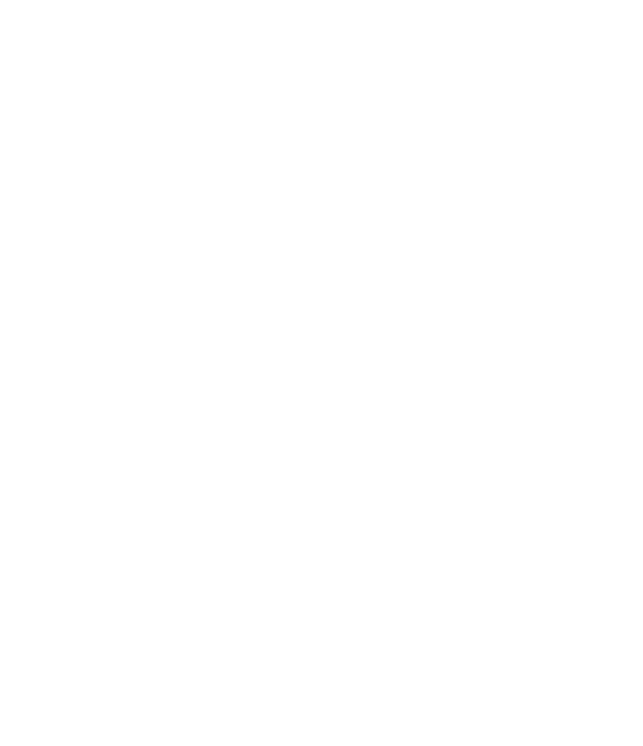
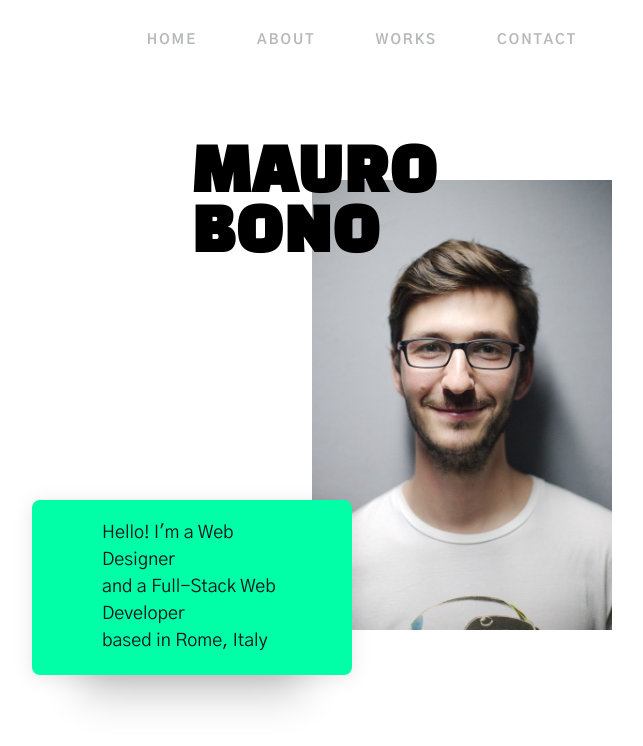
Before and after one commit to uptheirons78/mauro, a website: page index.html in a window 1280 px wide. Shown: the whole page, without its empty margins (278-921 px from the left). Drawn offline with Linux system fonts and the light colour scheme.

Commit message:
desktop header and home container done

```diff
--- a/index.html
+++ b/index.html
@@ -9,7 +9,35 @@
     <link rel="stylesheet" href="./dist/css/style.min.css" />
   </head>
   <body>
+    <div class="wrapper">
+      <div class="header">
+        <ul class="header-list">
+          <li class="header-list__item"><a class="header-list__link" href="/index.html">Home</a></li>
+          <li class="header-list__item"><a class="header-list__link" href="/about.html">About</a></li>
+          <li class="header-list__item"><a class="header-list__link" href="/works.html">Works</a></li>
+          <li class="header-list__item"><a class="header-list__link" href="/contact.html">Contact</a></li>
+        </ul>
+      </div>
+      <section class="container">
+        <h1 class="container__title">
+          Mauro
+          <br>
+          Bono
+        </h1>
+        <div class="container__img-container">
 
+        </div>
+        <div class="container__text-container">
+          <p class="paragraph">
+            Hello! I'm a Web Designer
+            <br>
+            and a Full-Stack Web Developer
+            <br>
+            based in Rome, Italy
+          </p>
+        </div>
+      </section>
+    </div>
     <script src="./dist/js/script.min.js"></script>
   </body>
 </html>
--- /dev/null
+++ b/src/scss/_header.scss
@@ -0,0 +1,37 @@
+.header {
+  display: flex;
+  align-items: center;
+  justify-content: center;
+
+
+  &-list {
+    display: flex;
+    justify-content: center;
+    align-items: center;
+
+    list-style: none;
+
+    &__item {
+      padding: 0 2rem;
+    }
+
+    &__link:link, &__link:visited {
+      text-decoration: none;
+      font-family: $font-secondary;
+      font-size: 1.4rem;
+      font-weight: 700;
+      color: rgba($color-dark, .3);
+      text-transform: uppercase;
+      letter-spacing: 2px;
+      padding: 0.6rem 1rem 0.2rem 1rem;
+      box-shadow: 0px 0px 0px 0px #00FFA7 inset;
+      transition: box-shadow 250ms ease-in-out, color 250ms ease-in-out, -webkit-box-shadow 250ms ease-in-out;
+    }
+
+    &__link:hover, &__link:active {
+      box-shadow: 0px -30px 0px 0px #00FFA7 inset;
+      color: rgba($color-dark, .8);
+    }
+  }
+
+}
--- /dev/null
+++ b/src/scss/_home.scss
@@ -0,0 +1,53 @@
+.container {
+  display: grid;
+  grid-template-columns: 1fr repeat(11, 100px) 1fr;
+  grid-template-rows: repeat(7, 100px) 1fr;
+
+  position: relative;
+  &__title {
+    grid-column: 6;
+    grid-row: 1;
+    position: absolute;
+    top: 65px;
+    left: -20px;
+
+    font-family: $font-primary;
+    font-size: 6rem;
+    text-transform: uppercase;
+    letter-spacing: 2px;
+    line-height: 1;
+    z-index: 10;
+
+
+  }
+
+  &__img-container {
+    width: 300px;
+    height: 450px;
+    background-image: url("../img/programmer.jpeg");
+    background-size: cover;
+    background-repeat: no-repeat;
+    background-position: center center;
+    grid-column: 7;
+    grid-row: 2;
+  }
+
+  &__text-container {
+    position: absolute;
+    top: 120px;
+    left: 20px;
+    width: 320px;
+
+    grid-column: 4;
+    grid-row: 4;
+    background-color: #00FFA7;
+    box-shadow: 0px 70px 40px -50px rgba(0, 0, 0, 0.2), 0px 3px 20px rgba(0, 0, 0, 0.1);
+    border-radius: 8px;
+
+    color: $color-dark;
+    text-align: left;
+    padding: 2rem 7rem;
+    line-height: 1.5;
+  }
+
+}
--- /dev/null
+++ b/src/scss/_wrapper.scss
@@ -0,0 +1,14 @@
+.wrapper {
+  width: 100%;
+  min-height: 100vh;
+  display: grid;
+  grid-template-rows: 10vh 1fr;
+
+  .header {
+    grid-row: 1 / 2;
+  }
+
+  .container {
+    grid-row: 2 / 3;
+  }
+}
--- a/src/scss/abstract/variables.scss
+++ b/src/scss/abstract/variables.scss
@@ -1,2 +1,4 @@
 $font-primary: 'Black Han Sans', sans-serif;
 $font-secondary: 'Gothic A1', sans-serif;
+
+$color-dark: #11151C;
--- a/src/scss/base/_typography.scss
+++ b/src/scss/base/_typography.scss
@@ -1,6 +1,4 @@
-/* Example of global typography rule */
-body {
-  font-family: sans-serif;
-  font-weight: 400;
-  line-height: 1.7;
+.paragraph {
+  font-family: $font-secondary;
+  font-size: 1.8rem;
 }
--- a/src/scss/style.scss
+++ b/src/scss/style.scss
@@ -3,3 +3,6 @@
 @import 'base/base';
 @import 'base/typography';
 @import 'base/utilities';
+@import './wrapper';
+@import './header';
+@import './home';
```
Also changed, not shown: dist/css/style.min.css, dist/img/programmer.jpeg (added), 1 other file.
